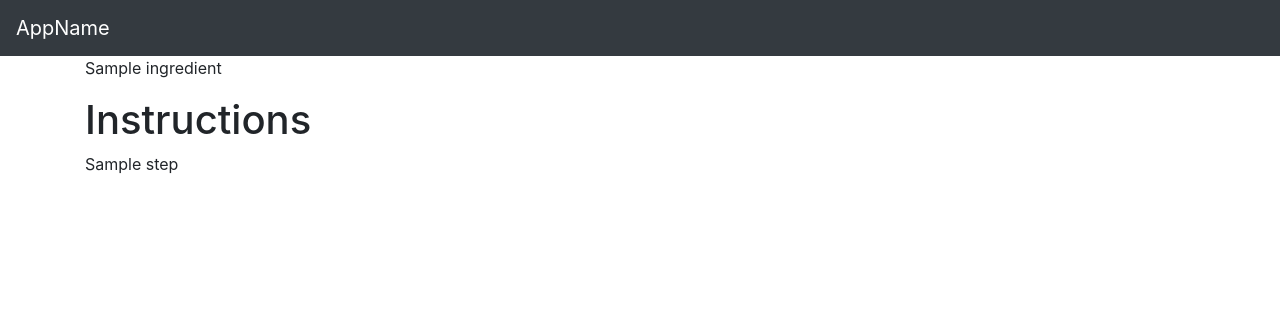
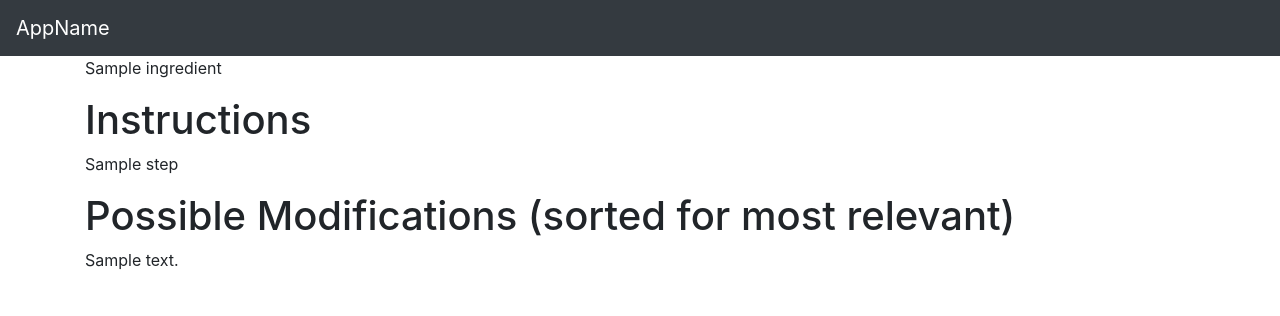
Before and after one commit to zakiali/recipease, a Python web app: template app/templates/recipe.html in a window 1280 px wide. Shown: the top 316 px of the page. Run offline with Jinja, Linux system fonts and the light colour scheme; the template is opened without the code that fills it: most values are stand-ins (such as "Sample title", 1, 10 or a date in 2020); some libraries are stand-ins or nearby versions.

Commit message:
updated html to present comments

```diff
--- a/app/templates/base.html
+++ b/app/templates/base.html
@@ -8,7 +8,7 @@
     <meta name="author" content="">
     <link rel="icon" href="../../../../favicon.ico">
 
-    <title>Starter Template for Bootstrap</title>
+    <title>Recipe Modification Suggestor</title>
 
     <!-- Bootstrap core CSS -->
     <link href="../static/css/bootstrap.min.css" rel="stylesheet">
@@ -20,7 +20,7 @@
   <body>
 
     <nav class="navbar navbar-expand-md navbar-dark bg-dark fixed-top">
-      <a class="navbar-brand" href="#">AppName</a>
+      <a class="navbar-brand" href="/index">AppName</a>
       <button class="navbar-toggler" type="button" data-toggle="collapse" data-target="#navbarsExampleDefault" aria-controls="navbarsExampleDefault" aria-expanded="false" aria-label="Toggle navigation">
         <span class="navbar-toggler-icon"></span>
       </button>
--- a/app/templates/recipe.html
+++ b/app/templates/recipe.html
@@ -12,4 +12,9 @@
             <p> {{ step | safe }} </p>
         {% endfor %}
     </div>
+
+        <h1> Possible Modifications (sorted for most relevant) </h1>
+        {% for comment in sorted_comments %}
+            <p> {{ comment }} </p>
+        {% endfor %}
 {% endblock %}
```
